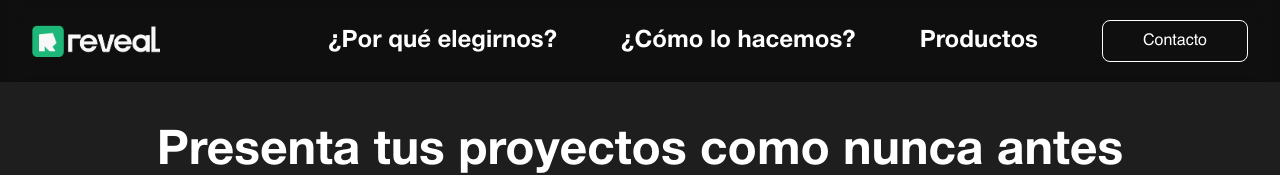
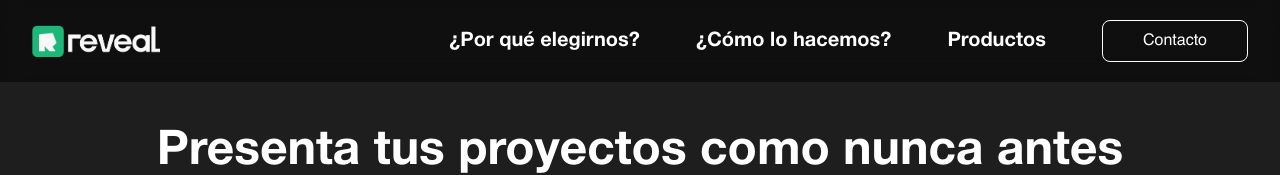
Before and after one commit to mijael03/Reveal-Landing, a React (Vite) app: page / in a window 1280 px wide. Shown: the top 175 px of the page. Built offline with nearby package versions, Linux system fonts and the light colour scheme.

Commit message:
feat: Reduce fontsize of navbar and remove Partnership component from App content

```diff
--- a/src/App.tsx
+++ b/src/App.tsx
@@ -31,9 +31,6 @@ function AppContent() {
         {/* Contact Section */}
         <Contact />
 
-        {/* Partnership Section */}
-        <Partnership />
-
         {/* Footer Section */}
         <Footer />
       </main>
--- a/src/components/NavBar.tsx
+++ b/src/components/NavBar.tsx
@@ -41,14 +41,14 @@ const NavBar = () => {
           </div>
 
           {/* Navigation Links - Desktop */}
-          <div className="hidden md:flex items-center space-x-16">
-            <a href="#overview-section" onClick={(e) => handleNavClick(e, 'overview-section')} className="text-text-primary font-bold text-2xl">
+          <div className="hidden md:flex items-center space-x-14">
+            <a href="#overview-section" onClick={(e) => handleNavClick(e, 'overview-section')} className="text-text-primary font-bold text-xl">
               ¿Por qué elegirnos?
             </a>
-            <a href="#process-section" onClick={(e) => handleNavClick(e, 'process-section')} className="text-text-primary font-bold text-2xl">
+            <a href="#process-section" onClick={(e) => handleNavClick(e, 'process-section')} className="text-text-primary font-bold text-xl">
               ¿Cómo lo hacemos?
             </a>
-            <a href="#products-section" onClick={(e) => handleNavClick(e, 'products-section')} className="text-text-primary font-bold text-2xl">
+            <a href="#products-section" onClick={(e) => handleNavClick(e, 'products-section')} className="text-text-primary font-bold text-xl">
               Productos
             </a>
             <a href="#contact-section" onClick={(e) => handleNavClick(e, 'contact-section')} className="text-text-primary border border-text-primary px-10 py-2 rounded-lg">
```
